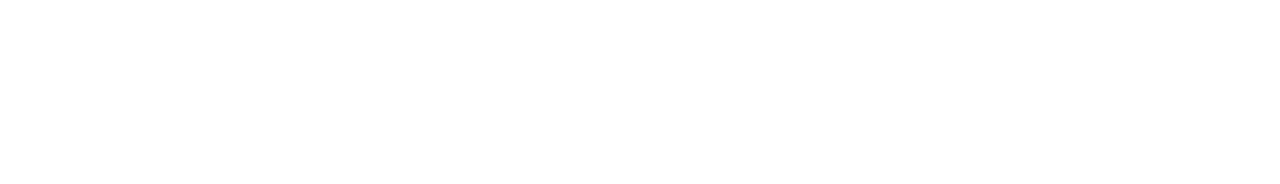
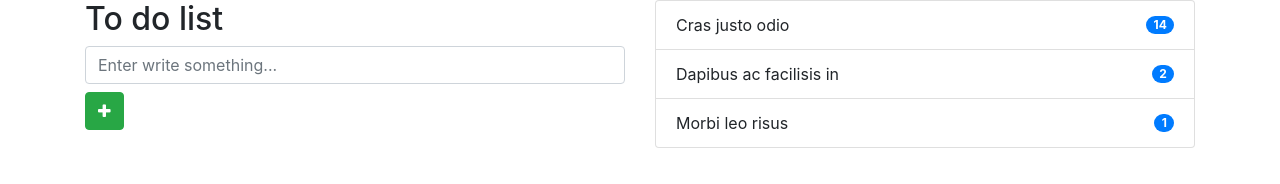
Before and after one commit to mbrsagor/CTNewsBD, a plain HTML site: page index.html in a window 1280 px wide. Drawn offline with nearby package versions, Linux system fonts and the light colour scheme.

Commit message:
Basic UI design

```diff
--- a/css/style.css
+++ b/css/style.css
@@ -0,0 +1,4 @@
+* {
+    padding: 0;
+    margin: 0;
+}
--- a/index.html
+++ b/index.html
@@ -7,12 +7,42 @@
     <title>Tood App in Vanilla Javascript</title>
     <link rel="stylesheet" href="https://maxcdn.bootstrapcdn.com/bootstrap/4.0.0/css/bootstrap.min.css"
         integrity="sha384-Gn5384xqQ1aoWXA+058RXPxPg6fy4IWvTNh0E263XmFcJlSAwiGgFAW/dAiS6JXm" crossorigin="anonymous">
+    <link rel="stylesheet" href="https://stackpath.bootstrapcdn.com/font-awesome/4.7.0/css/font-awesome.min.css">
     <link rel="stylesheet" href="css/style.css">
 </head>
 
 <body>
 
 
+    <div class="container">
+        <div class="row">
+            <div class="col-lg-6">
+                <h2>To do list</h2>
+                <form>
+                    <input type="text" class="form-control mb-2" placeholder="Enter write something...">
+                    <button type="submit" class="btn btn-success">
+                        <i class="fa fa-plus"></i>
+                    </button>
+                </form>
+            </div>
+            <div class="col-lg-6">
+                <ul class="list-group">
+                    <li class="list-group-item d-flex justify-content-between align-items-center">
+                        Cras justo odio
+                        <span class="badge badge-primary badge-pill">14</span>
+                    </li>
+                    <li class="list-group-item d-flex justify-content-between align-items-center">
+                        Dapibus ac facilisis in
+                        <span class="badge badge-primary badge-pill">2</span>
+                    </li>
+                    <li class="list-group-item d-flex justify-content-between align-items-center">
+                        Morbi leo risus
+                        <span class="badge badge-primary badge-pill">1</span>
+                    </li>
+                </ul>
+            </div>
+        </div>
+    </div>
 
     <script src="js/app.js"></script>
 </body>
```
